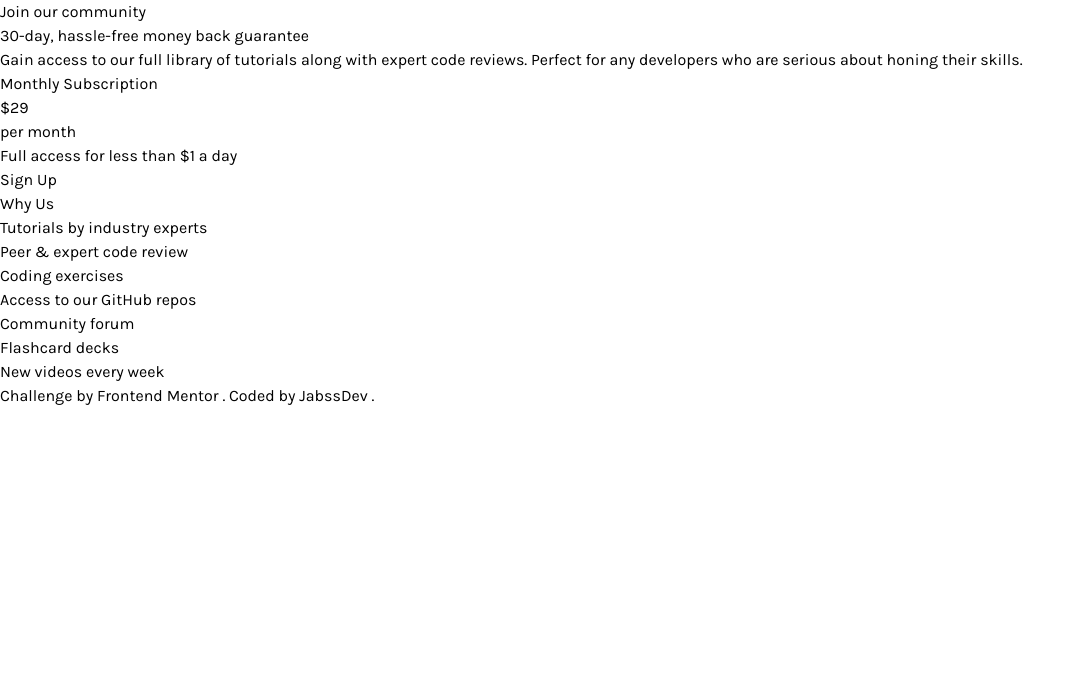
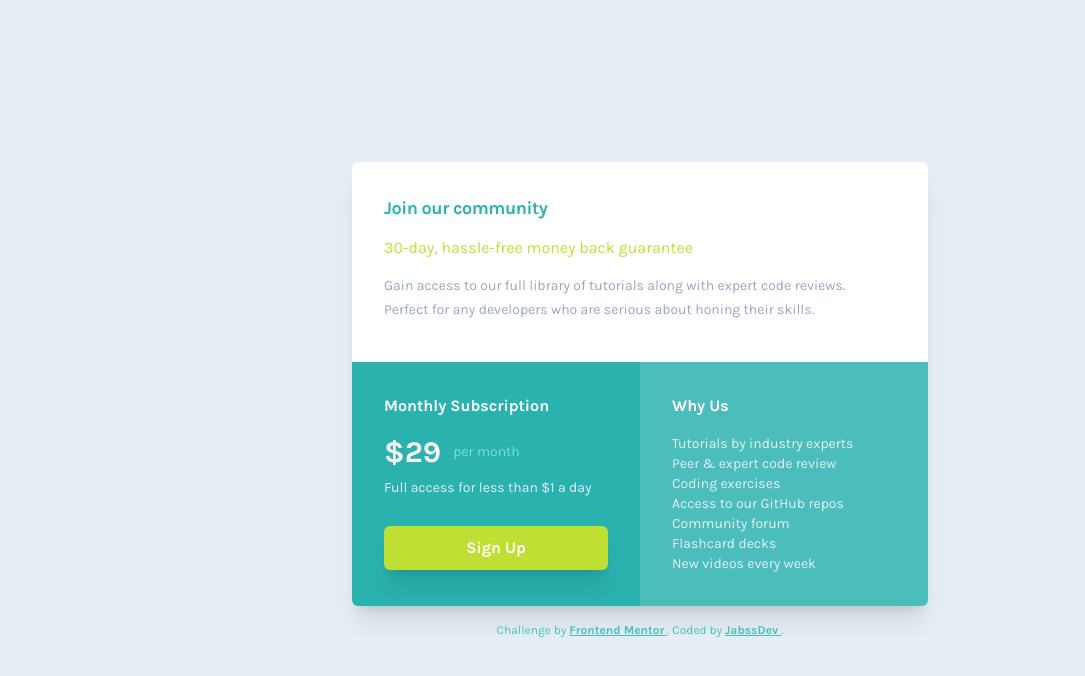
Before and after one commit to jabssdev/single-price-grid, a website built with Vite: page index.html in a window 1280 px wide. Shown: the whole page, without its empty margins (0-1085 px from the left). Built offline with nearby package versions, Linux system fonts and the light colour scheme.

Commit message:
feat: improve HTML structure and update CSS variables for improved styling

```diff
--- a/index.html
+++ b/index.html
@@ -43,31 +43,52 @@
     />
     <link rel="stylesheet" href="/src/style.css" />
   </head>
-  <body>
+  <body
+    class="flex min-h-dvh flex-col items-center justify-center gap-4 bg-teal-100 p-6"
+  >
     <main>
-      <article>
+      <article
+        class="max-w-xs rounded-md bg-white shadow-xl md:grid md:max-w-xl md:grid-cols-2"
+      >
         <h1 class="sr-only">Single Price Grid Component</h1>
-        <section>
-          <h2>Join our community</h2>
-          <p>30-day, hassle-free money back guarantee</p>
-          <p>
+        <section class="flex flex-col gap-4 p-6 md:col-span-2 md:p-8 md:pr-10">
+          <h2 class="text-lg font-bold tracking-tight text-teal-500">
+            Join our community
+          </h2>
+          <p class="leading-5 text-green-400">
+            30-day, hassle-free money back guarantee
+          </p>
+          <p class="mb-2 text-sm leading-7 text-gray-500 md:leading-6">
             Gain access to our full library of tutorials along with expert code
             reviews. Perfect for any developers who are serious about honing
             their skills.
           </p>
         </section>
-        <section>
-          <h2>Monthly Subscription</h2>
-          <div>
-            <p>&dollar;29</p>
-            <span>per month</span>
+        <section
+          class="flex flex-col gap-4 bg-teal-500 p-6 text-white md:rounded-es-md md:p-8"
+        >
+          <h2 class="font-bold">Monthly Subscription</h2>
+          <div class="flex flex-col gap-2">
+            <div class="flex items-center gap-3">
+              <p class="text-3xl font-bold">&dollar;29</p>
+              <span class="text-teal-450 text-sm">per month</span>
+            </div>
+            <p class="text-sm text-teal-100">
+              Full access for less than &dollar;1 a day
+            </p>
           </div>
-          <p>Full access for less than &dollar;1 a day</p>
-          <button type="button">Sign Up</button>
+          <button
+            class="mt-3 rounded-md bg-green-400 py-2.5 font-bold text-white shadow-xl"
+            type="button"
+          >
+            Sign Up
+          </button>
         </section>
-        <section>
-          <h2>Why Us</h2>
-          <ul>
+        <section
+          class="flex flex-col gap-4 rounded-ee-md rounded-es-md bg-teal-400 p-6 text-white md:rounded-ee-md md:rounded-es-none md:p-8"
+        >
+          <h2 class="font-bold">Why Us</h2>
+          <ul class="text-sm text-teal-100">
             <li>Tutorials by industry experts</li>
             <li>Peer &amp; expert code review</li>
             <li>Coding exercises</li>
@@ -79,10 +100,11 @@
         </section>
       </article>
     </main>
-    <footer>
+    <footer class="text-center text-xs text-teal-400">
       <p>
         Challenge by
         <a
+          class="font-bold underline hover:text-teal-500"
           href="https://www.frontendmentor.io?ref=challenge"
           target="_blank"
           rel="noopener noreferrer"
@@ -92,6 +114,7 @@
         </a>
         . Coded by
         <a
+          class="font-bold underline hover:text-teal-500"
           href="https://www.linkedin.com/in/jabssdev/"
           target="_blank"
           rel="noopener noreferrer"
--- a/src/style.css
+++ b/src/style.css
@@ -11,8 +11,10 @@
 
 @theme {
   --color-teal-500: hsl(179, 62%, 43%);
+  --color-teal-450: hsl(179, 63%, 67%);
+  --color-teal-400: hsl(179, 47%, 52%);
+  --color-teal-100: hsl(204, 43%, 93%);
   --color-green-400: hsl(71, 73%, 54%);
-  --color-teal-100: hsl(204, 43%, 93%);
   --color-gray-500: hsl(218, 22%, 67%);
 
   --font-sans: 'Karla', sans-serif;
```
